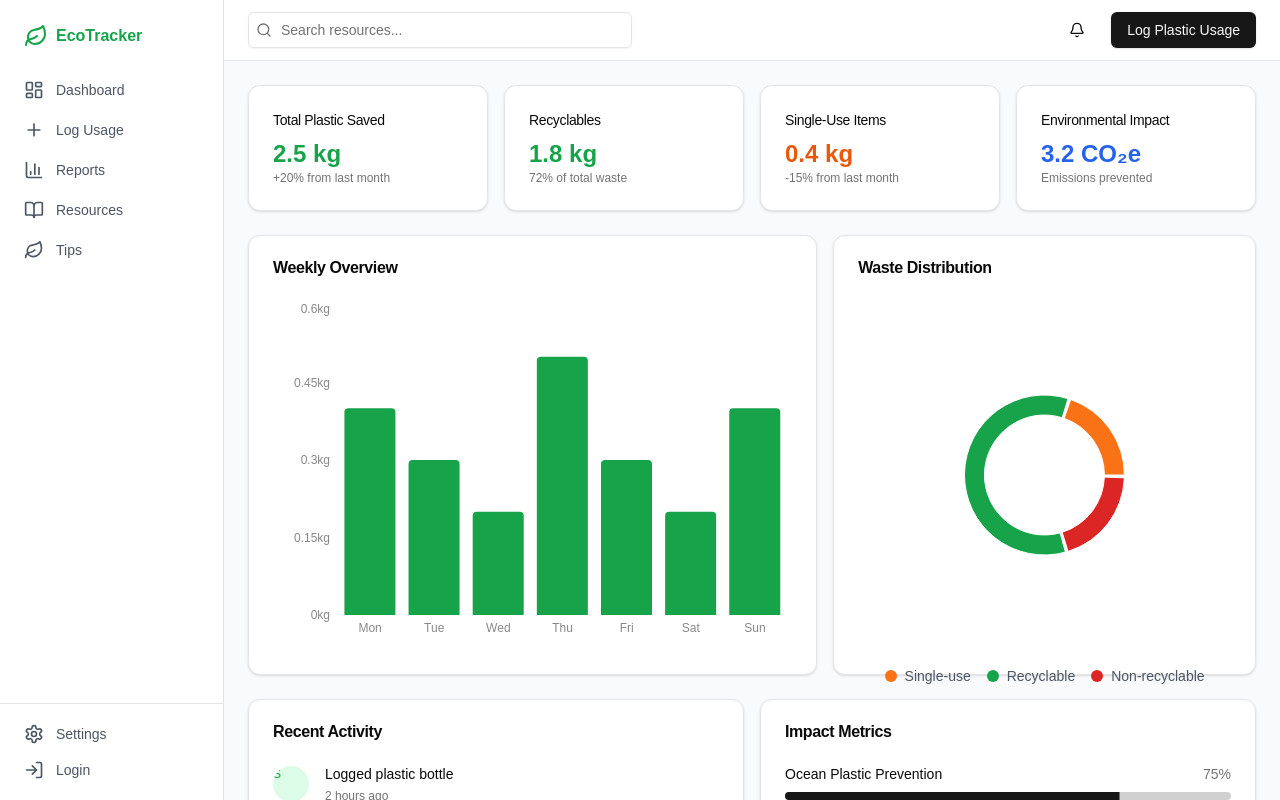
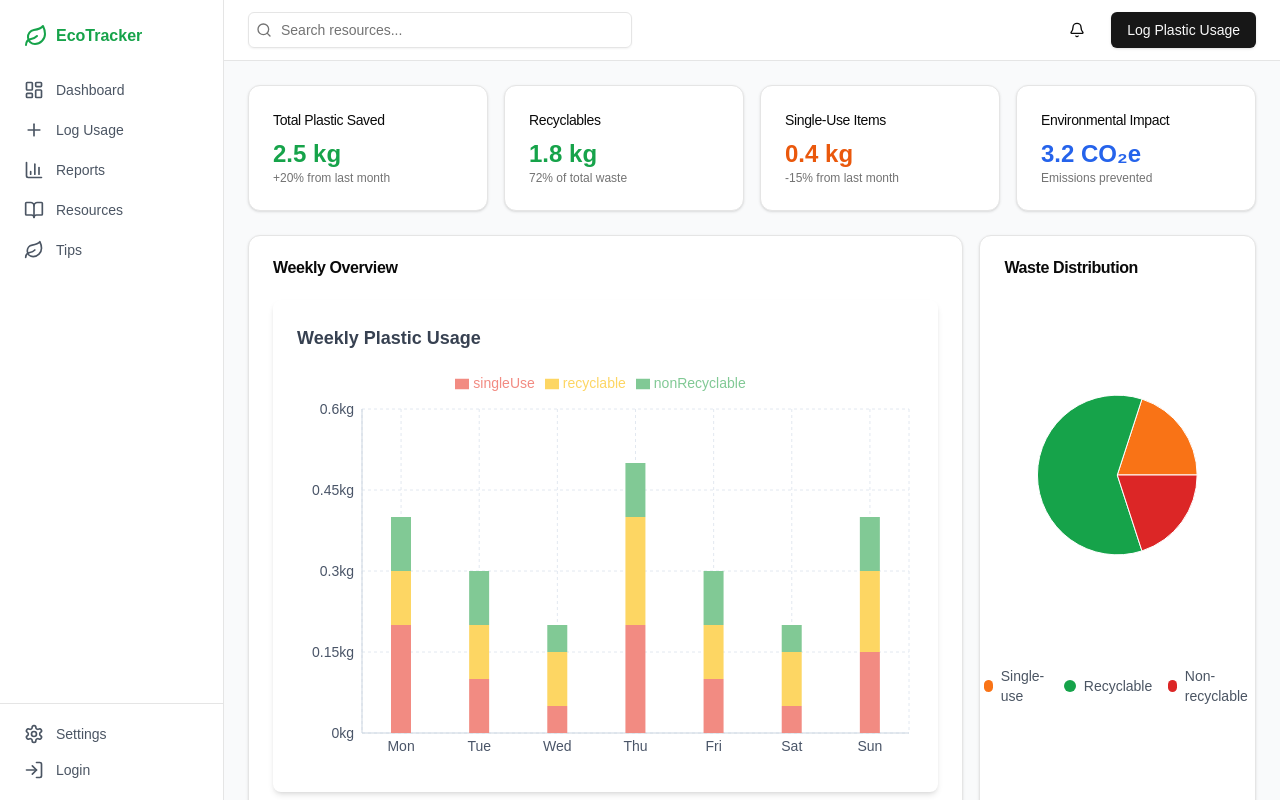
Before and after one commit to shuaibu-shehu/PlastFix, a Next.js app: page /dashboard in a window 1280 px wide. Built offline with nearby package versions, Linux system fonts and the light colour scheme.

Commit message:
dashboard

```diff
--- a/package.json
+++ b/package.json
@@ -11,9 +11,9 @@
   "dependencies": {
     "@radix-ui/react-avatar": "^1.1.2",
     "@radix-ui/react-dropdown-menu": "^2.1.4",
+    "@radix-ui/react-label": "^2.1.1",
     "@radix-ui/react-progress": "^1.1.1",
     "@radix-ui/react-scroll-area": "^1.2.2",
-    "@radix-ui/react-label": "^2.1.1",
     "@radix-ui/react-slot": "^1.1.1",
     "class-variance-authority": "^0.7.1",
     "clsx": "^2.1.1",
--- a/src/app/dashboard/page.tsx
+++ b/src/app/dashboard/page.tsx
@@ -56,7 +56,7 @@ export default function DashboardPage() {
         </Card>
       </div>
       <div className='grid gap-4 md:grid-cols-2 lg:grid-cols-7'>
-        <Card className='col-span-4'>
+        <Card className='col-span-5'>
           <CardHeader>
             <CardTitle>Weekly Overview</CardTitle>
           </CardHeader>
@@ -64,7 +64,7 @@ export default function DashboardPage() {
             <Overview />
           </CardContent>
         </Card>
-        <Card className='col-span-3'>
+        <Card className='col-span-2'>
           <CardHeader>
             <CardTitle>Waste Distribution</CardTitle>
           </CardHeader>
--- a/src/components/dashboard/overview.tsx
+++ b/src/components/dashboard/overview.tsx
@@ -1,63 +1,86 @@
 'use client';
 
-import {Bar, BarChart, ResponsiveContainer, XAxis, YAxis} from 'recharts';
+import {
+  Bar,
+  BarChart,
+  ResponsiveContainer,
+  XAxis,
+  YAxis,
+  Tooltip,
+  Legend,
+  CartesianGrid,
+} from 'recharts';
 
 const data = [
-  {
-    name: 'Mon',
-    total: 0.4,
-  },
-  {
-    name: 'Tue',
-    total: 0.3,
-  },
-  {
-    name: 'Wed',
-    total: 0.2,
-  },
-  {
-    name: 'Thu',
-    total: 0.5,
-  },
-  {
-    name: 'Fri',
-    total: 0.3,
-  },
-  {
-    name: 'Sat',
-    total: 0.2,
-  },
-  {
-    name: 'Sun',
-    total: 0.4,
-  },
+  {name: 'Mon', singleUse: 0.2, recyclable: 0.1, nonRecyclable: 0.1},
+  {name: 'Tue', singleUse: 0.1, recyclable: 0.1, nonRecyclable: 0.1},
+  {name: 'Wed', singleUse: 0.05, recyclable: 0.1, nonRecyclable: 0.05},
+  {name: 'Thu', singleUse: 0.2, recyclable: 0.2, nonRecyclable: 0.1},
+  {name: 'Fri', singleUse: 0.1, recyclable: 0.1, nonRecyclable: 0.1},
+  {name: 'Sat', singleUse: 0.05, recyclable: 0.1, nonRecyclable: 0.05},
+  {name: 'Sun', singleUse: 0.15, recyclable: 0.15, nonRecyclable: 0.1},
 ];
 
 export function Overview() {
   return (
-    <ResponsiveContainer width='100%' height={350}>
+    <div className='bg-white shadow-md rounded-lg p-6'>
+      <h2 className='text-lg font-semibold text-gray-700 mb-4'>
+        Weekly Plastic Usage
+      </h2>
+      <ResponsiveContainer width='100%' height={400}>
         <BarChart data={data}>
+          <CartesianGrid strokeDasharray='3 3' stroke='#e2e8f0' />
           <XAxis
             dataKey='name'
-          stroke='#888888'
-          fontSize={12}
+            stroke='#4a5568'
+            fontSize={14}
             tickLine={false}
-          axisLine={false}
+            axisLine={{stroke: '#cbd5e0', strokeWidth: 1}}
           />
           <YAxis
-          stroke='#888888'
-          fontSize={12}
+            stroke='#4a5568'
+            fontSize={14}
             tickLine={false}
-          axisLine={false}
+            axisLine={{stroke: '#cbd5e0', strokeWidth: 1}}
             tickFormatter={(value) => `${value}kg`}
           />
+          <Tooltip
+            contentStyle={{
+              backgroundColor: '#f7fafc',
+              border: '1px solid #e2e8f0',
+              borderRadius: '8px',
+            }}
+            itemStyle={{color: '#2d3748'}}
+            formatter={(value) => `${value}kg`}
+          />
+          <Legend
+            verticalAlign='top'
+            height={36}
+            wrapperStyle={{color: '#2d3748', fontSize: 14}}
+          />
           <Bar
-          dataKey='total'
-          fill='currentColor'
-          radius={[4, 4, 0, 0]}
-          className='fill-green-600'
+            dataKey='singleUse'
+            stackId='a'
+            fill='#F28B82'
+            radius={[0, 0, 0, 0]}
+            barSize={20}
+          />
+          <Bar
+            dataKey='recyclable'
+            stackId='a'
+            fill='#FDD663'
+            radius={[0, 0, 0, 0]}
+            barSize={20}
+          />
+          <Bar
+            dataKey='nonRecyclable'
+            stackId='a'
+            fill='#81C995'
+            radius={[0, 0, 0, 0]}
+            barSize={20}
           />
         </BarChart>
       </ResponsiveContainer>
+    </div>
   );
 }
--- a/src/components/dashboard/waste-distribution.tsx
+++ b/src/components/dashboard/waste-distribution.tsx
@@ -17,9 +17,9 @@ export function WasteDistribution() {
             data={data}
             cx='50%'
             cy='50%'
-            innerRadius={60}
+            innerRadius={0}
             outerRadius={80}
-            paddingAngle={2}
+            paddingAngle={0}
             dataKey='value'>
             {data.map((entry, index) => (
               <Cell key={`cell-${index}`} fill={entry.color} />
```
Also changed, not shown: src/app/(auth)/login/page.tsx (+41 -31 lines), src/components/ui/input.tsx (+9 -9 lines), src/app/resources/page.tsx (added), 1 other file (tests, documents, lock files or other folders). Lines whose indentation alone changed are shown as unchanged.
